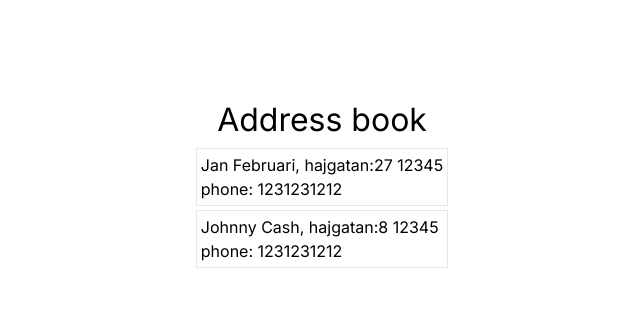
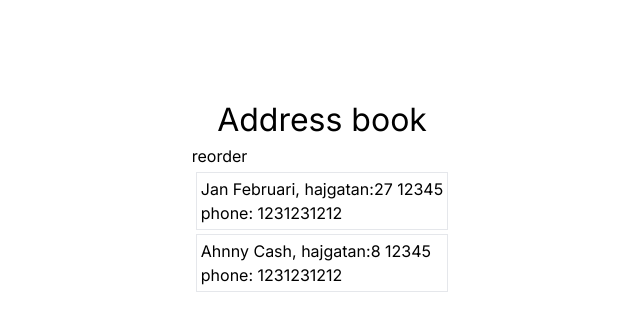
Before and after one commit to lukas-laas/address-book, a Next.js app: page / in a window 1280 px wide. Shown: the top 330 px of the page, without its empty margins (318-958 px from the left). Built offline with nearby package versions, Linux system fonts and the light colour scheme.

Commit message:
attempt sorting

```diff
--- a/public/addresses.json
+++ b/public/addresses.json
@@ -10,7 +10,7 @@
     },
     {
       "id": 2,
-      "Name": "Johnny Cash",
+      "Name": "Ahnny Cash",
       "street": "hajgatan",
       "houseNumber": 8,
       "postalCode": 12345,
--- a/src/components/addressList/addressList.tsx
+++ b/src/components/addressList/addressList.tsx
@@ -1,16 +1,24 @@
-"use client"
+"use client";
 
-import addresses from "../../../public/addresses.json"
+import { useState } from "react";
+import addresses from "../../../public/addresses.json";
 
-export default function header() {
+export default function AddressList() {
   const ascending = addresses.addresses.sort((a, b) =>
-    a.Name > b.Name ? 1 : -1
-  )
+    a.Name.charCodeAt(0) > b.Name.charCodeAt(0) ? 1 : -1
+  );
+  const descending = addresses.addresses.sort((a, b) =>
+    a.Name.charCodeAt(0) > b.Name.charCodeAt(0) ? -1 : 1
+  );
+
+  const [order, setOrder] = useState(ascending);
+  console.log(order);
 
   return (
     <div>
+      <button onClick={() => setOrder(descending)}>reorder</button>
       <ol>
-        {ascending.map((x) => {
+        {order.map((x) => {
           return (
             <li key={x.id} className="border m-1 p-1">
               <p>
@@ -18,9 +26,9 @@ export default function header() {
               </p>
               <p>phone: {x.telephone}</p>
             </li>
-          )
+          );
         })}
       </ol>
     </div>
-  )
+  );
 }
```
